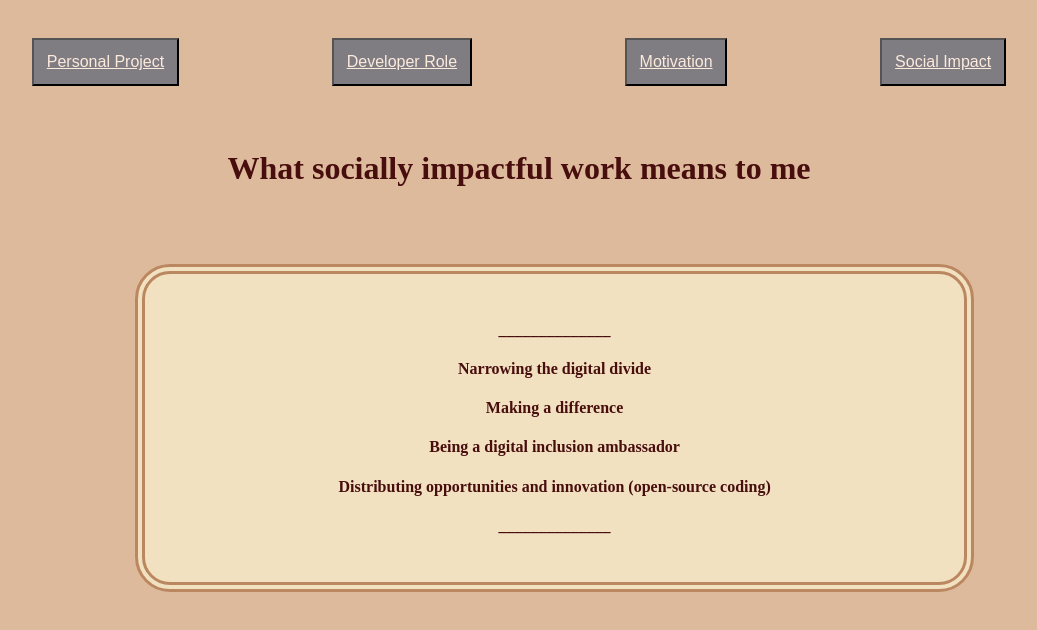
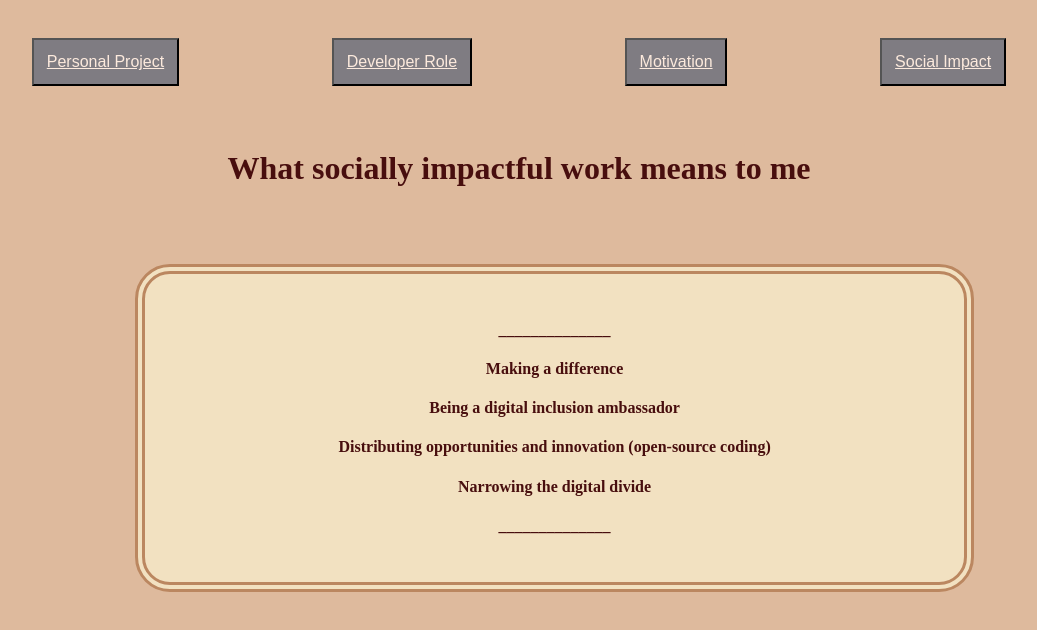
Before and after one commit to StanHus/Interview-1, a React (Create React App) app: page /impact in a window 1280 px wide. Shown: the top 630 px of the page, without its empty margins (121-1158 px from the left). Built offline with nearby package versions, Linux system fonts and the light colour scheme.

Commit message:
lauren's pointers (shuffle + generic motivations

```diff
--- a/src/components/impact.tsx
+++ b/src/components/impact.tsx
@@ -2,7 +2,7 @@ import { Fragment } from "react";
 import "../css/style.css"
 
 export default function Impact (){
-const meanings = ["______________", "Narrowing the digital divide", "Making a difference", "Being a digital inclusion ambassador", "Distributing opportunities and innovation (open-source coding)", "______________"]
+const meanings = ["______________", "Making a difference", "Being a digital inclusion ambassador", "Distributing opportunities and innovation (open-source coding)", "Narrowing the digital divide", "______________"]
 
     return(
         <Fragment>
--- a/src/components/motivation.tsx
+++ b/src/components/motivation.tsx
@@ -3,7 +3,7 @@ import "../css/style.css"
 
 export default function Motivation(){
 
-    const motivations = ["______________", "New Horizons", "New Technologies", "Adding Value", "______________"]
+    const motivations = ["______________", "Pursuit of my best self", "Seeing my work and its impact", "Adding Value", "______________"]
 
     return (
         <Fragment>
```
